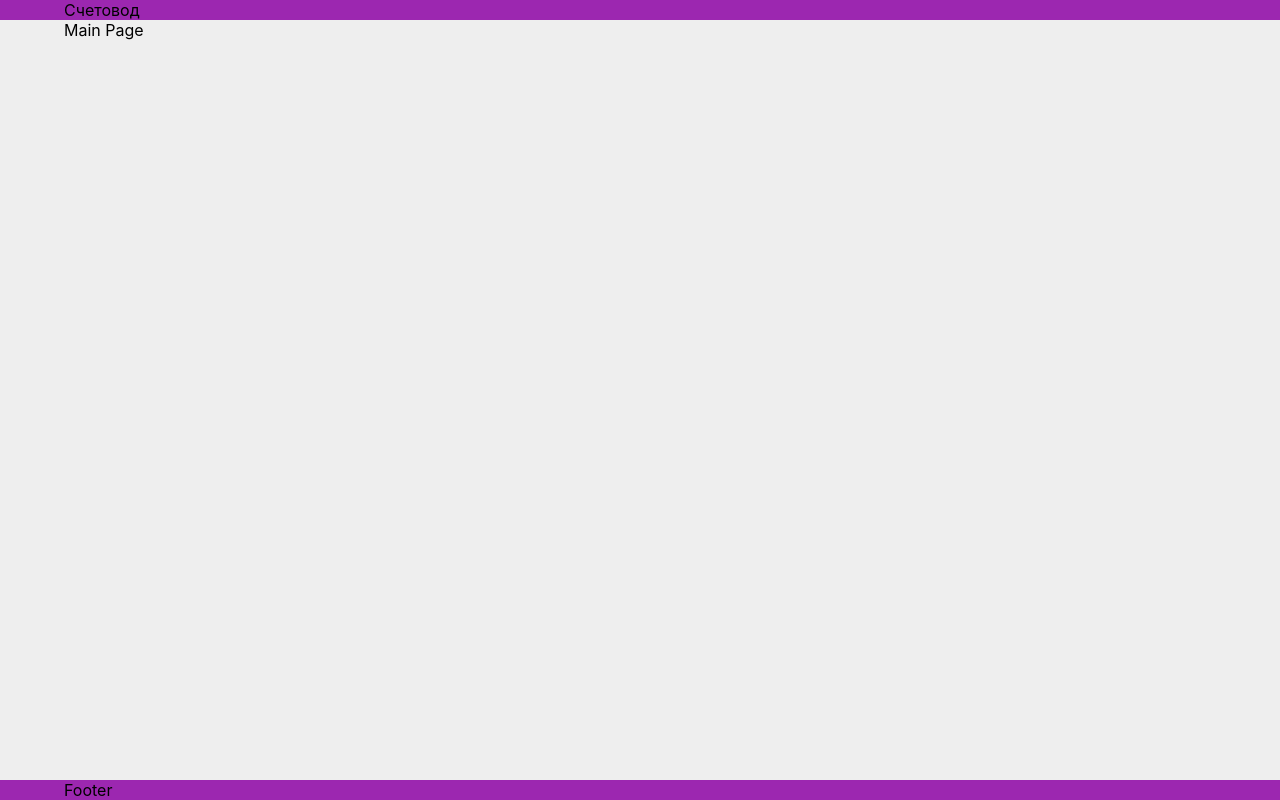
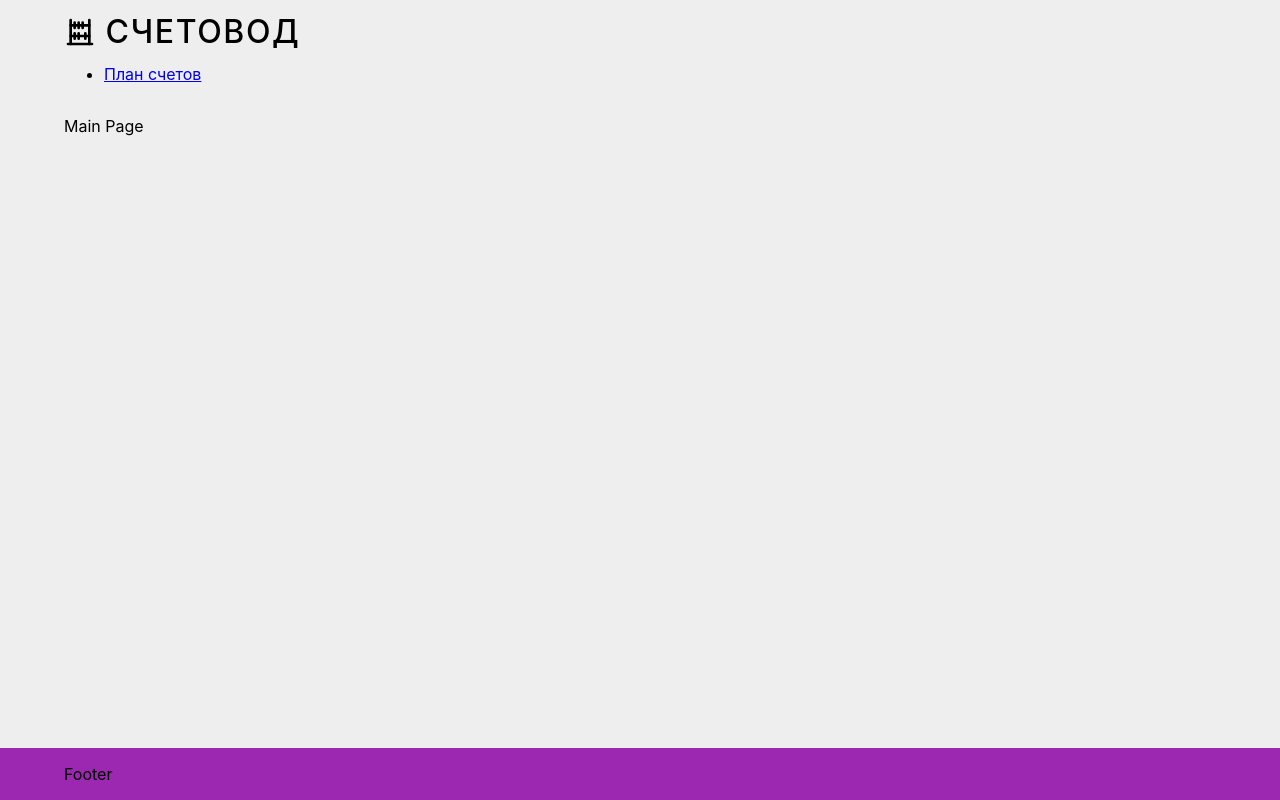
Before and after one commit to ifelseapps/bookkeeper, a React (Create React App) app in the folder frontend/: page / in a window 1280 px wide. Built offline with nearby package versions, Linux system fonts and the light colour scheme.

Commit message:
(Frontend) Логотип

```diff
--- a/frontend/package.json
+++ b/frontend/package.json
@@ -12,6 +12,7 @@
     "@types/react-dom": "^18.0.10",
     "react": "^18.2.0",
     "react-dom": "^18.2.0",
+    "react-icons": "^4.7.1",
     "react-router-dom": "^6.6.1",
     "react-scripts": "5.0.1",
     "styled-components": "^5.3.6",
--- a/frontend/src/app/routes.tsx
+++ b/frontend/src/app/routes.tsx
@@ -1,3 +1,4 @@
+import AccountsPage from 'pages/Accounts';
 import MainPage from 'pages/Main';
 import { RouteObject } from 'react-router-dom';
 
@@ -6,4 +7,8 @@ export const routes: RouteObject[] = [
     path: '/',
     element: <MainPage />,
   },
+  {
+    path: '/settings/accounts/',
+    element: <AccountsPage />,
+  },
 ];
--- a/frontend/src/index.tsx
+++ b/frontend/src/index.tsx
@@ -6,6 +6,7 @@ import 'app/common.css';
 import reportWebVitals from './reportWebVitals';
 import { routes } from 'app/routes';
 import { theme } from 'app/theme';
+import { IconContext } from 'react-icons';
 
 const root = ReactDOM.createRoot(
   document.getElementById('root') as HTMLElement
@@ -16,7 +17,9 @@ const router = createBrowserRouter(routes);
 root.render(
   <React.StrictMode>
     <ThemeProvider theme={theme}>
-      <RouterProvider router={router} />
+      <IconContext.Provider value={{}}>
+        <RouterProvider router={router} />
+      </IconContext.Provider>
     </ThemeProvider>
   </React.StrictMode>
 );
--- /dev/null
+++ b/frontend/src/pages/Accounts.tsx
@@ -0,0 +1,6 @@
+import React from 'react';
+import { FirstLevelPage } from 'shared/components/FirstLevelPage/FirstLevelPage';
+
+export default function AccountsPage() {
+  return <FirstLevelPage>План счетов</FirstLevelPage>;
+}
--- a/frontend/src/shared/components/FirstLevelPage/FirstLevelPage.tsx
+++ b/frontend/src/shared/components/FirstLevelPage/FirstLevelPage.tsx
@@ -1,11 +1,20 @@
 import React, { PropsWithChildren } from 'react';
+import { Link } from 'react-router-dom';
+import { Logo } from 'shared/components/Logo/Logo';
 import * as Styles from './styles';
 
 export function FirstLevelPage({ children }: PropsWithChildren) {
   return (
     <Styles.Page>
       <Styles.Header>
-        <Styles.Container>Счетовод</Styles.Container>
+        <Styles.Container>
+          <Logo />
+          <ul>
+            <li>
+              <Link to="/settings/accounts">План счетов</Link>
+            </li>
+          </ul>
+        </Styles.Container>
       </Styles.Header>
       <Styles.Container>{children}</Styles.Container>
       <Styles.Footer>
--- a/frontend/src/shared/components/FirstLevelPage/styles.ts
+++ b/frontend/src/shared/components/FirstLevelPage/styles.ts
@@ -8,10 +8,11 @@ export const Page = styled.div`
 `;
 
 export const Header = styled.header`
-  background: ${({ theme }) => theme.colors.commonAreaBackground};
+  padding: 1em 0;
 `;
 
 export const Footer = styled.footer`
+  padding: 1em 0;
   margin-top: auto;
   background: ${({ theme }) => theme.colors.commonAreaBackground};
 `;
--- /dev/null
+++ b/frontend/src/shared/components/Logo/Logo.tsx
@@ -0,0 +1,12 @@
+import React from 'react';
+import { TbAbacus as Icon } from 'react-icons/tb';
+import * as Styles from './styles';
+
+export function Logo() {
+  return (
+    <Styles.LogoWrapper>
+      <Icon />
+      <Styles.Name>Счетовод</Styles.Name>
+    </Styles.LogoWrapper>
+  );
+}
--- /dev/null
+++ b/frontend/src/shared/components/Logo/styles.ts
@@ -0,0 +1,15 @@
+import styled from 'styled-components';
+
+export const LogoWrapper = styled.div`
+  display: flex;
+  align-items: center;
+  font-size: 2rem;
+`;
+
+export const Name = styled.div`
+  margin-left: 0.3em;
+  line-height: 1;
+  text-transform: uppercase;
+  letter-spacing: 0.05em;
+  font-weight: 500;
+`;
```
Also changed, not shown: 1 other file (tests, documents, lock files or other folders).
